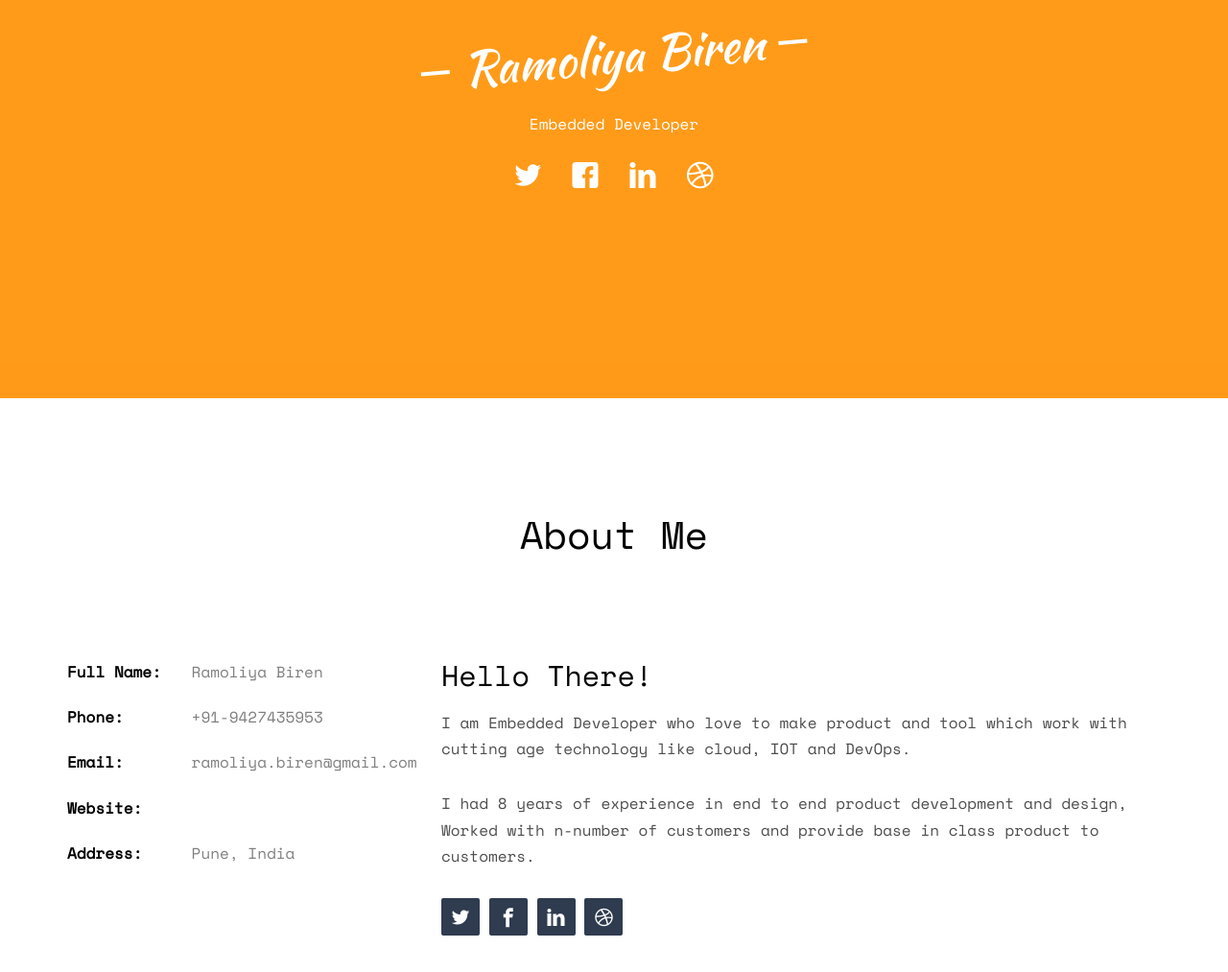
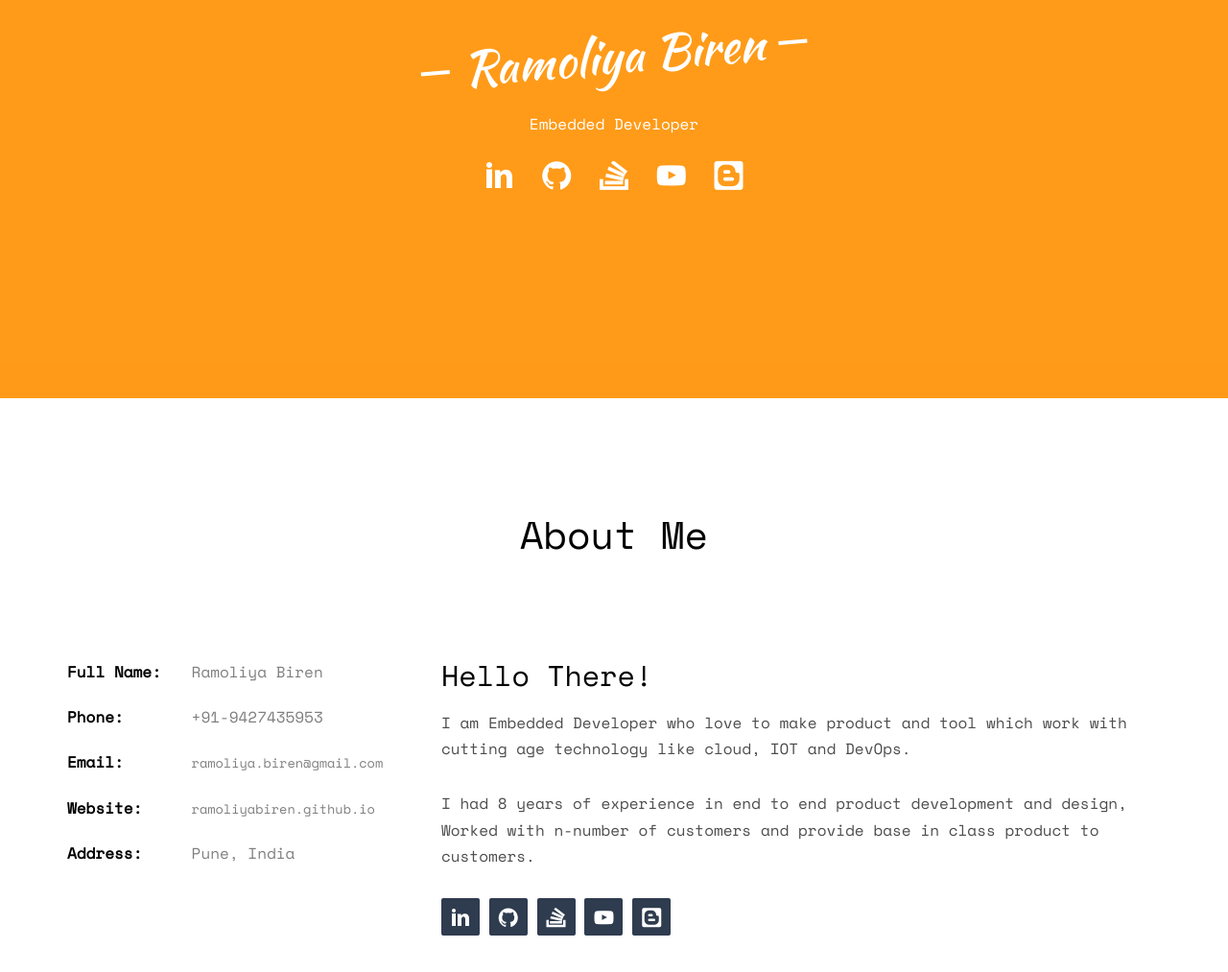
Before and after one commit to RamoliyaBiren/ramoliyabiren.github.io, a plain HTML site: page index.html in a window 1280 px wide. Shown: the part 385-1398 px from the top of the page at 96% size. Drawn offline with nearby package versions, Linux system fonts and the light colour scheme; some packages are replaced by stand-ins of ours; no server answers; files whose address does not match are found by name.

Commit message:
Update Links

```diff
--- a/index.html
+++ b/index.html
@@ -57,10 +57,11 @@
 							<h3><span>Embedded Developer</span></h3>
 							<p>
 								<ul class="fh5co-social-icons">
-									<li><a href="#"><i class="icon-twitter2"></i></a></li>
-									<li><a href="#"><i class="icon-facebook2"></i></a></li>
-									<li><a href="#"><i class="icon-linkedin2"></i></a></li>
-									<li><a href="#"><i class="icon-dribbble2"></i></a></li>
+									<li><a href="https://www.linkedin.com/in/ramoliyabiren/"><i class="icon-linkedin2"></i></a></li>
+									<li><a href="https://github.com/RamoliyaBiren"><i class="icon-github2"></i></a></li>
+									<li><a href="https://stackoverflow.com/users/2824428/ramoliya-biren"><i class="icon-stackoverflow"></i></a></li>
+									<li><a href="https://www.youtube.com/c/birenramoliya"><i class="icon-youtube2"></i></a></li>
+									<li><a href="https://ramoliya-biren.blogspot.com/"><i class="icon-blogger2"></i></a></li>
 								</ul>
 							</p>
 						</div>
@@ -82,8 +83,8 @@
 					<ul class="info">
 						<li><span class="first-block">Full Name:</span><span class="second-block">Ramoliya Biren</span></li>
 						<li><span class="first-block">Phone:</span><span class="second-block">+91-9427435953</span></li>
-						<li><span class="first-block">Email:</span><span class="second-block">ramoliya.biren@gmail.com</span></li>
-						<li><span class="first-block">Website:</span><span class="second-block"></span></li>
+						<li><span class="first-block">Email:</span><span class="second-block small">ramoliya.biren@gmail.com</span></li>
+						<li><span class="first-block">Website:</span><span class="second-block small">ramoliyabiren.github.io</span></li>
 						<li><span class="first-block">Address:</span><span class="second-block">Pune, India</span></li>
 					</ul>
 				</div>
@@ -93,10 +94,11 @@
 					<p>I had 8 years of experience in end to end product development and design, Worked with n-number of customers and provide base in class product to customers.</p>
 					<p>
 						<ul class="fh5co-social-icons">
-							<li><a href="#"><i class="icon-twitter2"></i></a></li>
-							<li><a href="#"><i class="icon-facebook3"></i></a></li>
-							<li><a href="#"><i class="icon-linkedin2"></i></a></li>
-							<li><a href="#"><i class="icon-dribbble2"></i></a></li>
+							<li><a href="https://www.linkedin.com/in/ramoliyabiren/"><i class="icon-linkedin2"></i></a></li>
+							<li><a href="https://github.com/RamoliyaBiren"><i class="icon-github2"></i></a></li>
+							<li><a href="https://stackoverflow.com/users/2824428/ramoliya-biren"><i class="icon-stackoverflow"></i></a></li>
+							<li><a href="https://www.youtube.com/c/birenramoliya"><i class="icon-youtube2"></i></a></li>
+							<li><a href="https://ramoliya-biren.blogspot.com/"><i class="icon-blogger2"></i></a></li>
 						</ul>
 					</p>
 				</div>
```
